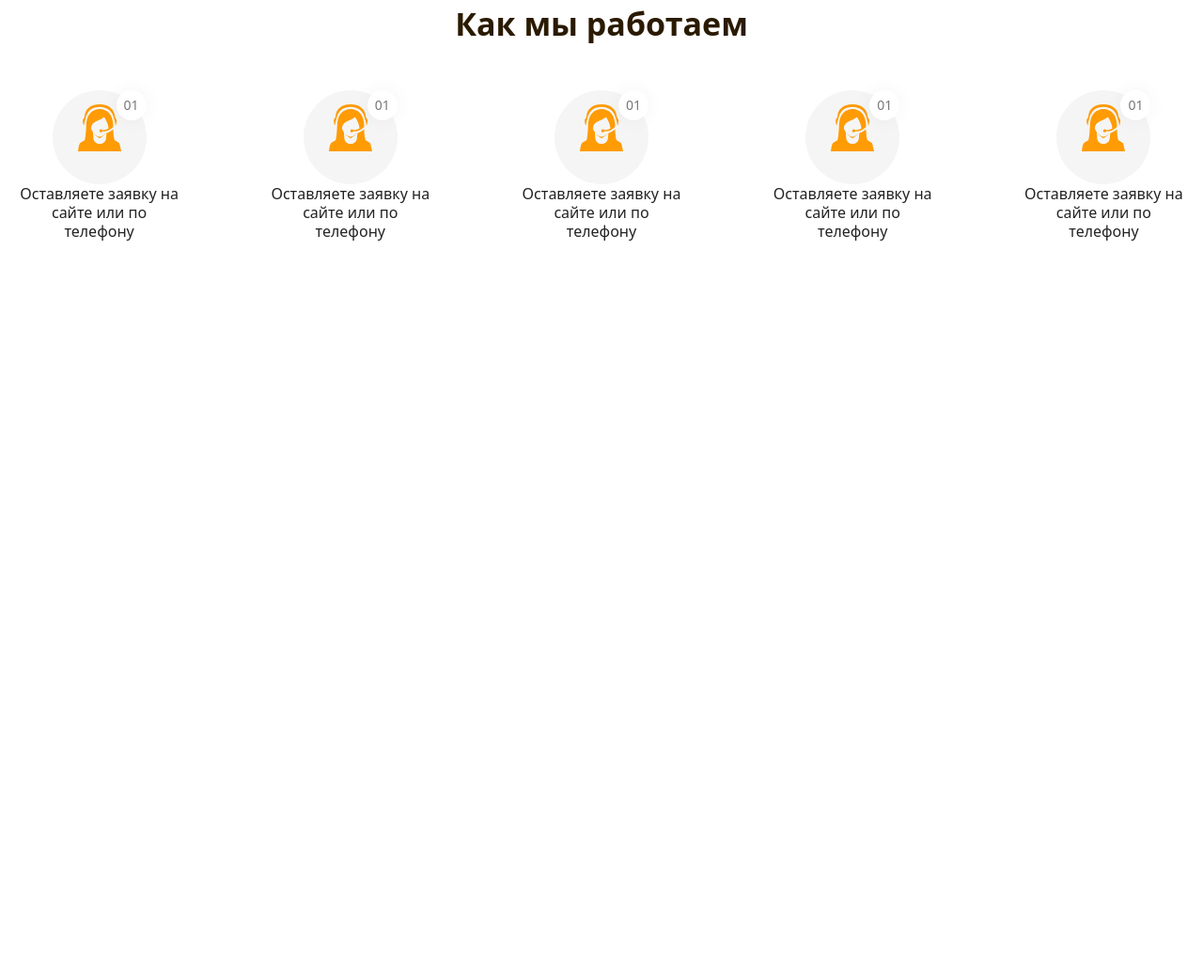
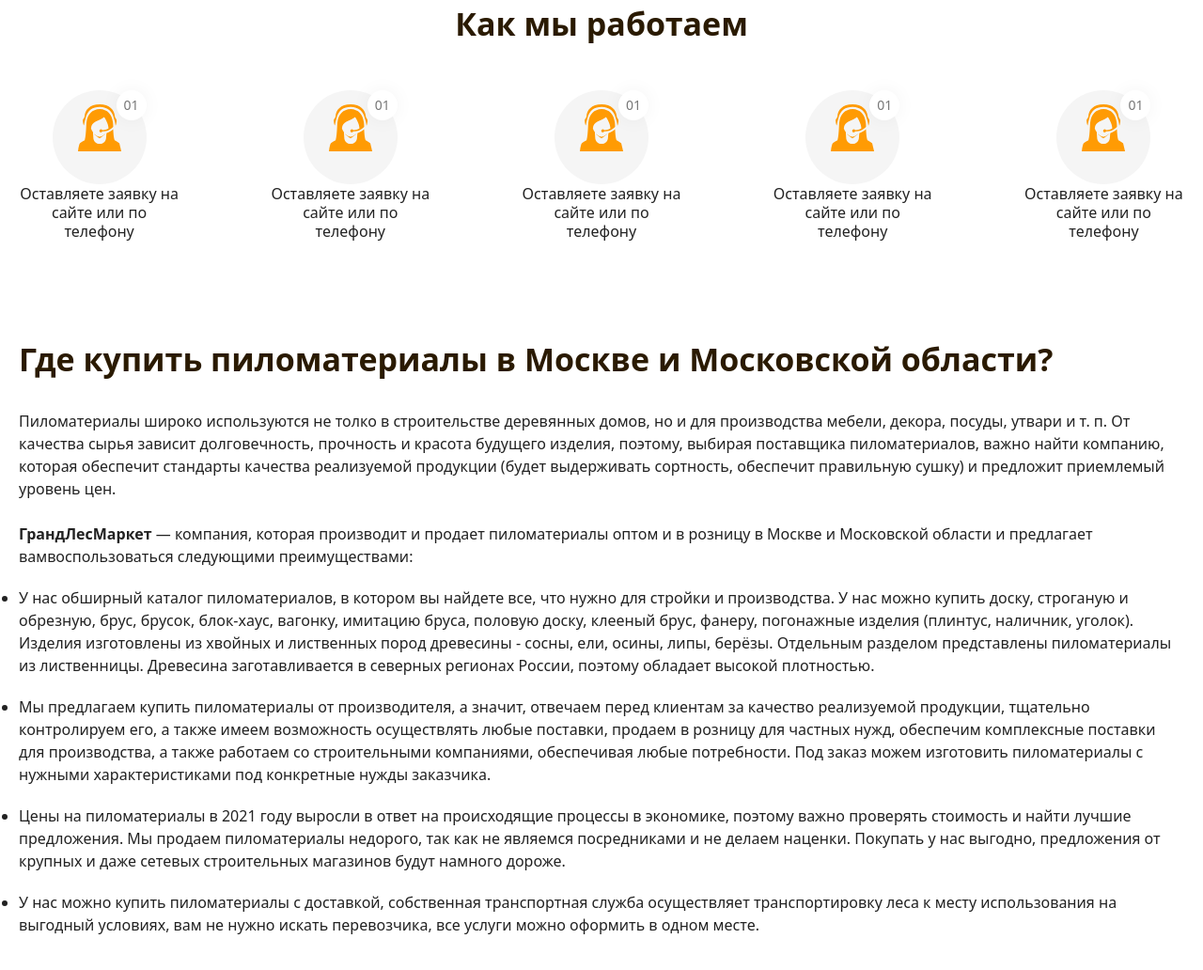
Before and after one commit to mryaxyobek/grandlesmarket, a website: page catalog.html in a window 1280 px wide. Shown: the part 2014-3046 px from the top of the page at 94% size. Before the commit the page ends 2326 px from the top, so only its background shows below. Drawn offline with Linux system fonts and the light colour scheme.

Commit message:
added next section

```diff
--- a/catalog.html
+++ b/catalog.html
@@ -395,6 +395,22 @@
       </div>
     </section>
 
+    <!-- about wood section  -->
+
+    <section class="site-container pt-12 pb-9">
+        <h2 class="mb-8">Где купить пиломатериалы в Москве и Московской области?</h2>
+        <p class="leading-6 mb-5">Пиломатериалы широко используются не толко в строительстве деревянных домов, но и для производства мебели, декора, посуды, утвари и т. п. От качества сырья зависит долговечность, прочность и красота будущего изделия, поэтому, выбирая поставщика пиломатериалов, важно найти компанию, которая обеспечит стандарты качества реализуемой продукции (будет выдерживать сортность, обеспечит правильную сушку) и предложит приемлемый уровень цен.
+        <br>
+        <br>
+        <strong class="font-bold">ГрандЛесМаркет</strong> — компания, которая производит и продает пиломатериалы оптом и в розницу в Москве и Московской области и предлагает вамвоспользоваться следующими преимуществами:
+        </p>
+        <ul class="list-disc space-y-5">
+            <li class="leading-6">У нас обширный каталог пиломатериалов, в котором вы найдете все, что нужно для стройки и производства. У нас можно купить доску, строганую и обрезную, брус, брусок, блок-хаус, вагонку, имитацию бруса, половую доску, клееный брус, фанеру, погонажные изделия (плинтус, наличник, уголок). Изделия изготовлены из хвойных и лиственных пород древесины - сосны, ели, осины, липы, берёзы. Отдельным разделом представлены пиломатериалы из лиственницы. Древесина заготавливается в северных регионах России, поэтому обладает высокой плотностью.</li>
+            <li class="leading-6">Мы предлагаем купить пиломатериалы от производителя, а значит, отвечаем перед клиентам за качество реализуемой продукции, тщательно контролируем его, а также имеем возможность осуществлять любые поставки, продаем в розницу для частных нужд, обеспечим комплексные поставки для производства, а также работаем со строительными компаниями, обеспечивая любые потребности. Под заказ можем изготовить пиломатериалы с нужными характеристиками под конкретные нужды заказчика.</li>
+            <li class="leading-6">Цены на пиломатериалы в 2021 году выросли в ответ на происходящие процессы в экономике, поэтому важно проверять стоимость и найти лучшие предложения. Мы продаем пиломатериалы недорого, так как не являемся посредниками и не делаем наценки. Покупать у нас выгодно, предложения от крупных и даже сетевых строительных магазинов будут намного дороже.</li>
+            <li class="leading-6">У нас можно купить пиломатериалы с доставкой, собственная транспортная служба осуществляет транспортировку леса к месту использования на выгодный условиях, вам не нужно искать перевозчика, все услуги можно оформить в одном месте.</li>
+        </ul>
+    </section>
   </main>
 </body>
 </html>
```
Also changed, not shown: dist/output.css, images/yellow-circle-icon.svg (added).
